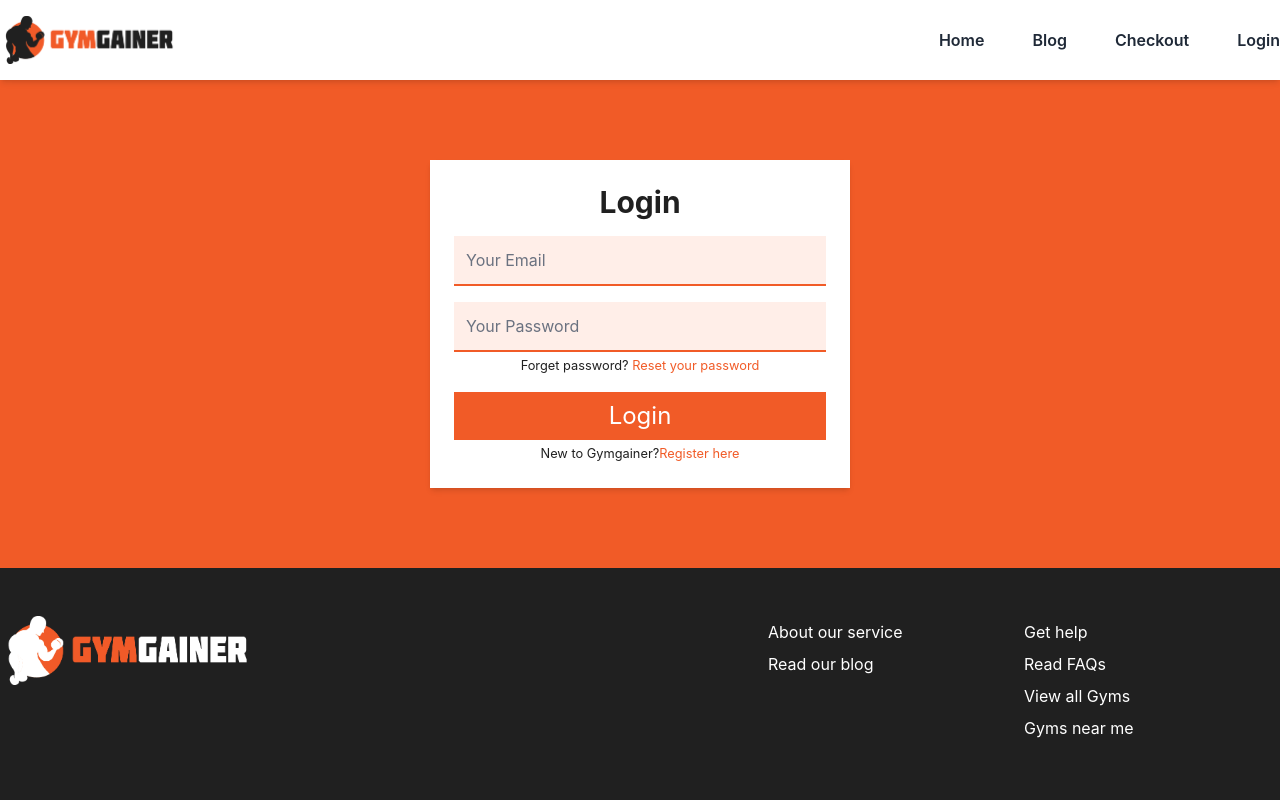
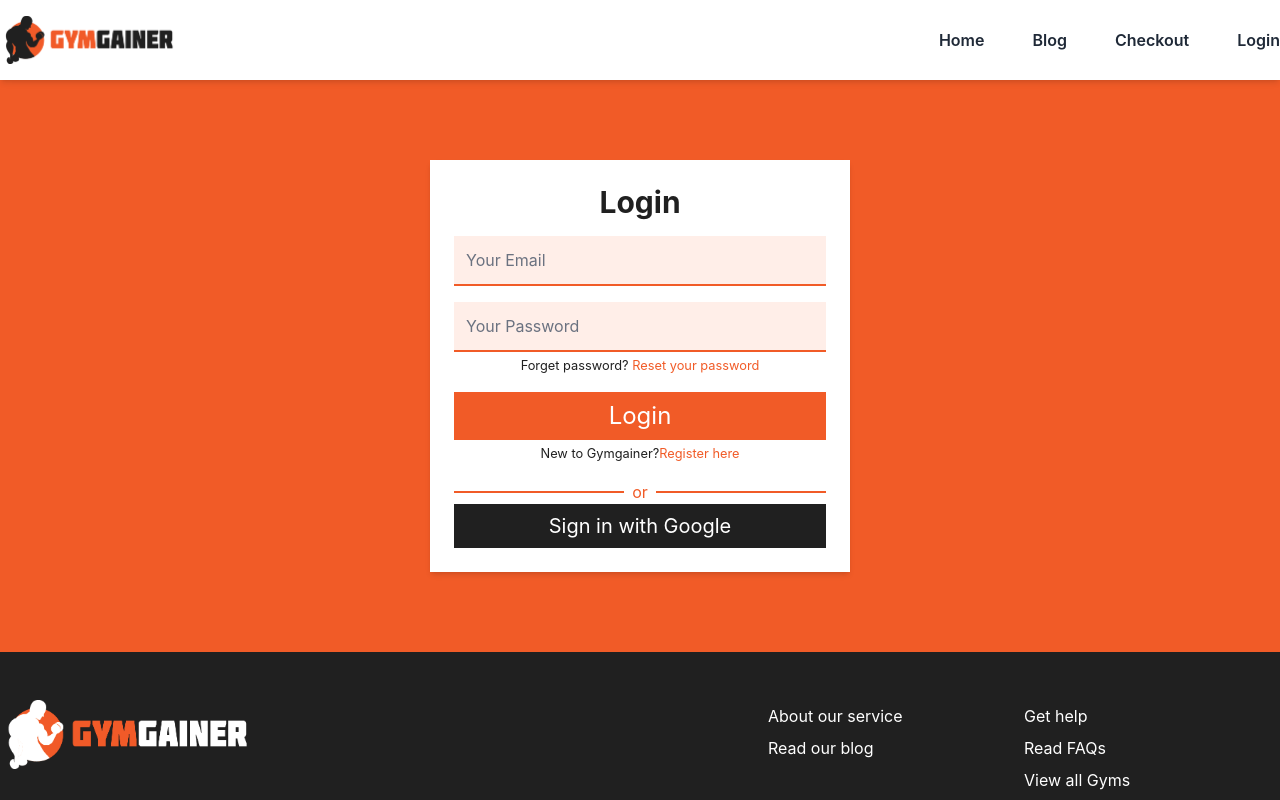
Before and after one commit to najmulhc/gym-gainer, a React (Create React App) app: page /login in a window 1280 px wide. Shown: the top 800 px of the page. Built offline with nearby package versions, Linux system fonts and the light colour scheme; no server answers.

Commit message:
google sign in added

```diff
--- a/src/components/Pages/Login/Login.js
+++ b/src/components/Pages/Login/Login.js
@@ -3,6 +3,7 @@ import { useSignInWithEmailAndPassword } from "react-firebase-hooks/auth";
 import { Link } from "react-router-dom";
 import auth from "../../../firebase.init";
 import { useNavigate } from "react-router";
+import SocialLogin from "../SocialLogin/SocialLogin";
 const Login = () => {
   const [loginEmail, setLoginEmail] = useState("");
   const [loginPassword, setLoginPassword] = useState("");
@@ -63,6 +64,7 @@ const Login = () => {
               Register here
             </Link>
           </small>
+          <SocialLogin/>
         </form>
       </div>
     </div>
--- a/src/components/Pages/Register/Register.js
+++ b/src/components/Pages/Register/Register.js
@@ -3,6 +3,7 @@ import { Link } from "react-router-dom"
 import {useCreateUserWithEmailAndPassword, useUpdateProfile} from "react-firebase-hooks/auth"
 import auth from "../../../firebase.init"
 import { useNavigate } from "react-router"
+import SocialLogin from "../SocialLogin/SocialLogin"
 const Register = () => {
     const [
         createUserWithEmailAndPassword,
@@ -76,6 +77,7 @@ const Register = () => {
               Login here
             </Link>
           </small>
+          <SocialLogin/>
         </form>
       </div>
     </div>
--- /dev/null
+++ b/src/components/Pages/SocialLogin/SocialLogin.js
@@ -0,0 +1,28 @@
+import React from "react";
+import { useSignInWithGoogle } from "react-firebase-hooks/auth";
+import { useNavigate } from "react-router";
+import auth from "../../../firebase.init";
+
+const SocialLogin = () => {
+    const [signInWithGoogle, user, loading, error] = useSignInWithGoogle(auth);
+    const navigate = useNavigate();
+    const googleSignIn = e => {
+        e.preventDefault();
+        signInWithGoogle();
+    }
+    if(user){
+        navigate('/');
+    }
+  return (
+    <div className="mt-4">
+      <div className="flex gap-2 items-center  justify-center">
+        <hr className="border border-komola w-full" />
+        <h2 className="text-komola ">or</h2>
+        <hr className="border border-komola w-full" />
+      </div>
+      <button className="text-xl flex items-center justify-center  text-white footer-bg w-full text-center py-2" onClick={googleSignIn}>Sign in with Google</button>
+    </div>
+  );
+};
+
+export default SocialLogin;
```
